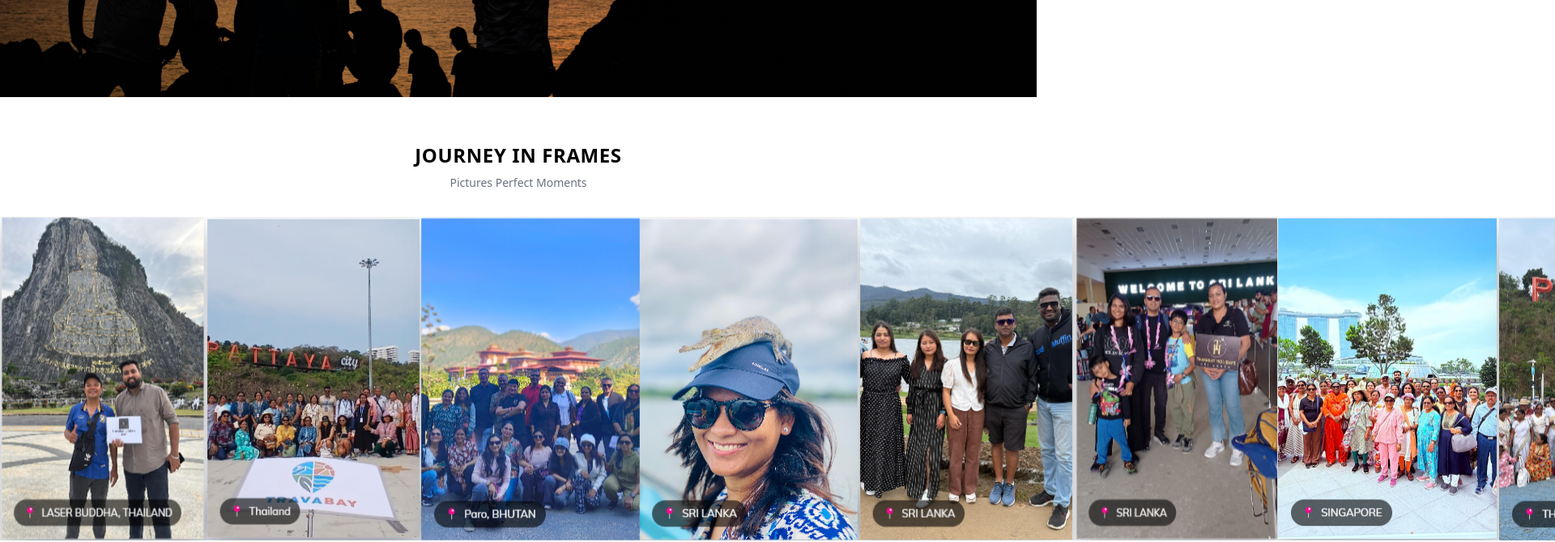
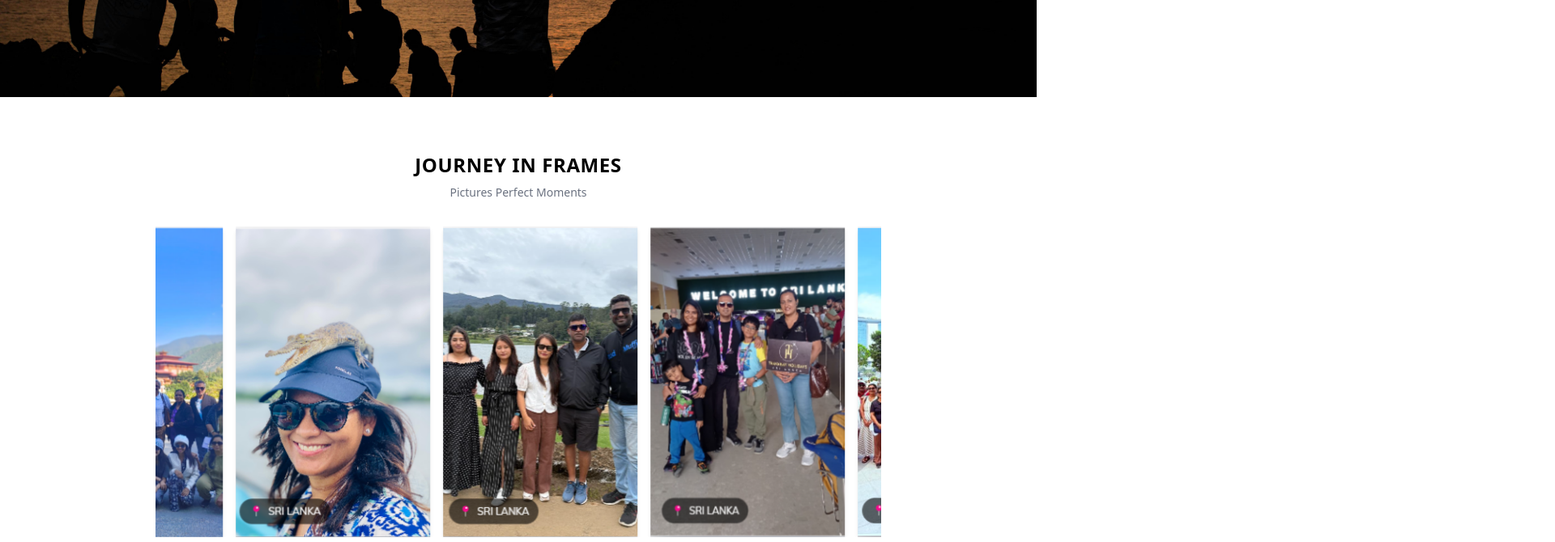
Before and after one commit to Vaibhav74-cpu/travabay, a React (Vite) app in the folder frontend/: page / in a window 1280 px wide. Shown: the part 440-1110 px from the top of the page at 81% size, 1920 px wide, since content can reach past the window. Built offline with nearby package versions, Linux system fonts and the light colour scheme.

Commit message:
Updated Journey Section

```diff
--- a/frontend/src/App.css
+++ b/frontend/src/App.css
@@ -0,0 +1,4 @@
+@keyframes scroll-left {
+    0%   { transform: translateX(0); }
+    100% { transform: translateX(-50%); }
+}
--- a/frontend/src/components/shared/JourneyCard.jsx
+++ b/frontend/src/components/shared/JourneyCard.jsx
@@ -1,7 +1,7 @@
-import React from 'react'
+import React, { useEffect, useState, useRef } from 'react'
+import Journey1 from '../../assets/Journey-1.png';
 import Journey2 from '../../assets/Journey-2.png';
 import Journey3 from '../../assets/Journey-3.png';
-import Journey1 from '../../assets/Journey-1.png';
 import Journey4 from '../../assets/Journey-4.png';
 import Journey5 from '../../assets/Journey-5.png';
 import Journey6 from '../../assets/Journey-6.png';
@@ -16,32 +16,74 @@ import Journey14 from '../../assets/Journey-14.png';
 
 
 function JourneyCard() {
+    const images = [
+        { src:Journey1, alt:"Mountain Landscapes" },
+        { src:Journey2, alt:"Thailand" },
+        { src:Journey3, alt:"Paro, BHUTAN" },
+        { src:Journey4, alt:"SRI LANKA" },
+        { src:Journey5, alt:"SRI LANKA" },
+        { src:Journey6, alt:"SRI LANKA" },
+        { src:Journey7, alt:"SINGAPORE" },
+        { src:Journey8, alt:"THAILAND" },
+        { src:Journey9, alt:"ELLA, SRI LANKA" },
+        { src:Journey10, alt:"ELLA Tra, MAHARASHTRA" },
+        { src:Journey11, alt:"Coral, Island" },
+        { src:Journey12, alt:"Desart Safari, Dubai" },
+        { src:Journey13, alt:"RBT, Pattaya" },
+        { src:Journey14, alt:"Paro, Bhutan" }
+    ];
+
+    const doubled = [...images, ...images];
+
+    const trackRef = useRef(null);
+
+
+    // Pause on hover
+    const pause = () => {
+        if (trackRef.current) trackRef.current.style.animationPlayState = "paused";
+    };
+    const play = () => {
+        if (trackRef.current) trackRef.current.style.animationPlayState = "running";
+    };
+
+
+
   return (
-    <section className='py-6'>
+    <section className='py-9'>
         <div>
             <div className='flex flex-col items-center my-8 gap-2'>
                 <h1 className='text-2xl font-bold tracking-wide'>JOURNEY IN FRAMES</h1>
                 <h5 className='text-sm text-gray-500'>Pictures Perfect Moments</h5>
             </div>
 
-            <div>
-                <div className='flex'>
-                    <img src={Journey1} alt='Journey-Picture 1'/>
-                    <img src={Journey2} alt='Journey-Picture 2'/>
-                    <img src={Journey3} alt='Journey-Picture 3'/>
-                    <img src={Journey4} alt='Journey-Picture 4'/>
-                    <img src={Journey5} alt='Journey-Picture 5'/>
-                    <img src={Journey6} alt='Journey-Picture 6'/>
-                    <img src={Journey7} alt='Journey-Picture 7'/>
-                    <img src={Journey8} alt='Journey-Picture 8'/>
-                    <img src={Journey9} alt='Journey-Picture 9'/>
-                    <img src={Journey10} alt='Journey-Picture 10'/>
-                    <img src={Journey11} alt='Journey-Picture 11'/>
-                    <img src={Journey12} alt='Journey-Picture 12'/>
-                    <img src={Journey13} alt='Journey-Picture 13'/>
-                    <img src={Journey14} alt='Journey-Picture 14'/>
+
+            <div className='w-[70%] mx-auto'>
+                {/* Scrolling strip */}
+                <div className="relative w-full overflow-hidden"
+                    onMouseEnter={pause}
+                    onMouseLeave={play} >
+
+                {/* Scrolling track */}
+                <div ref={trackRef} className="flex gap-4 px-4"
+                    style={{ width: "max-content", animation: "scroll-left 30s linear infinite", }} >
+
+
+                    {
+                        doubled.map((image, i) => (
+                            <div key={i} className="relative flex-shrink-0 w-60 h-96 overflow-hidden shadow-md">
+                                <img src={image.src} alt={image.alt} className="w-full h-full object-cover" />
+                            </div>
+                        ))
+                    }
+
                 </div>
+                </div>
+
             </div>
+                <style>{` @keyframes scroll-left {
+                0%   { transform: translateX(0); }
+                100% { transform: translateX(-50%); } }
+                `}</style>
         </div>
     </section>
   )
--- a/frontend/src/components/shared/TopNavbar.jsx
+++ b/frontend/src/components/shared/TopNavbar.jsx
@@ -12,20 +12,20 @@ function TopNavbar() {
   return (
     <>
         <section className='w-full bg-[#08243a] text-white'>
-            <div className='flex items-center justify-center gap-2 text-sm'>
-                <div className='p-4 hover:bg-gray-400'>
-                    <button>India <PiCaretDown onClick={showDestinations} className='inline' /></button>
+            <div className='flex items-center justify-center text-sm font-bold'>
+                <div className='p-4 hover:bg-gray-700'>
+                    <button>India <PiCaretDown onClick={showDestinations} className='inline hover:rotate-180' /></button>
                 </div>
-                <div className='p-4 hover:bg-gray-400'>
-                    <button>World <PiCaretDown className='inline' /></button>
+                <div className='p-4 hover:bg-gray-700 border-s border-gray-700'>
+                    <button>World <PiCaretDown onClick={showDestinations} className='inline hover:rotate-180' /></button>
                 </div>
-                <div className='p-4 hover:bg-gray-400'>
+                <div className='p-4 hover:bg-gray-700 border-s border-gray-700'>
                     <button>Corporate Travel</button>
                 </div>
-                <div className='p-4 hover:bg-gray-400'>
-                    <button>Forex <PiCaretDown className='inline' /></button>
+                <div className='p-4 hover:bg-gray-700 border-s border-gray-700'>
+                    <button>Forex <PiCaretDown onClick={showDestinations} className='inline hover:rotate-180' /></button>
                 </div>
-                <div className='p-4 hover:bg-gray-400'>
+                <div className='p-4 hover:bg-gray-700 border-s border-gray-700'>
                     <button>Contact Us</button>
                 </div>
             </div>
```
